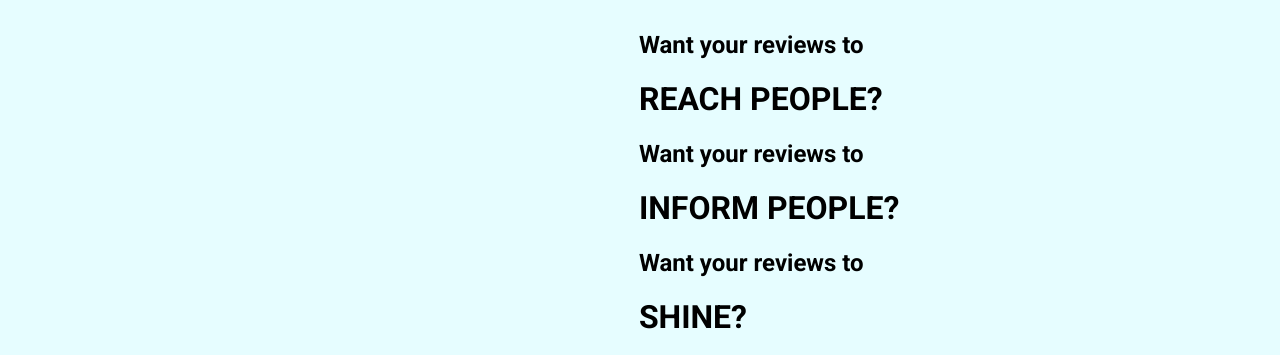
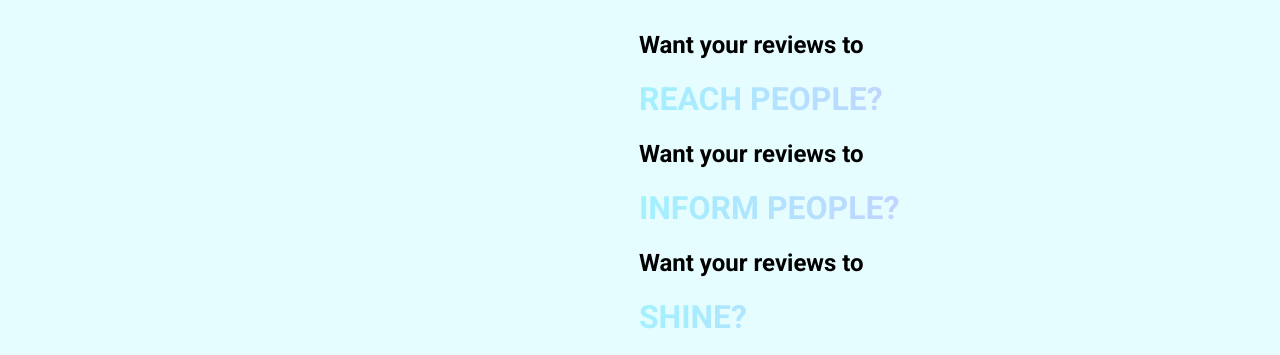
Before and after one commit to AfrazF/Reviewsy, a plain HTML site: page about-us.html in a window 1280 px wide. Shown: the part 57-412 px from the top of the page. Drawn offline with nearby package versions, Linux system fonts and the light colour scheme.

Commit message:
Added gradient to about us text

```diff
--- a/about-us.html
+++ b/about-us.html
@@ -34,10 +34,10 @@
     </nav>
 
     <main>
-        <div><h2>Want your reviews to</h2> <h1>REACH PEOPLE?</h1></div>
-        <div><h2>Want your reviews to</h2> <h1>INFORM PEOPLE?</h1></div>
-        <div><h2>Want your reviews to</h2> <h1>SHINE?</h1></div>
-        <div><img src="images/Reviewsy_logo.png", alt="Reviewsy"></img></div>
+        <div><h2>Want your reviews to</h2> <h1 class="gradient_about">REACH PEOPLE?</h1></div>
+        <div><h2>Want your reviews to</h2> <h1 class="gradient_about">INFORM PEOPLE?</h1></div>
+        <div><h2>Want your reviews to</h2> <h1 class="gradient_about">SHINE?</h1></div>
+        <div><img src="images/Reviewsy_logo.png" alt="Reviewsy"></img></div>
     </main>
 
     <footer>
--- a/style.css
+++ b/style.css
@@ -209,3 +209,30 @@ footer .copyright {
     align-items: center;
     text-align: center;
 }
+
+.gradient_about {
+  background: repeating-linear-gradient(
+    90deg,
+    #98fbff 0%,
+    #f5a2ff 20%,
+    #98fbff 40%,
+    #f5a2ff 60%,
+    #98fbff 80%,
+    #f5a2ff 100%
+  );
+  background-size: 4000px 100%;
+  background-repeat: repeat;
+  background-position: 0 0;
+  -webkit-background-clip: text;
+  -webkit-text-fill-color: transparent;
+  animation: scrollGradient 2s linear infinite;
+}
+
+@keyframes scrollGradient {
+    0% {
+        background-position: 0% 50%;
+    }
+    100% {
+        background-position: 100% 50%;
+    }
+}
```
